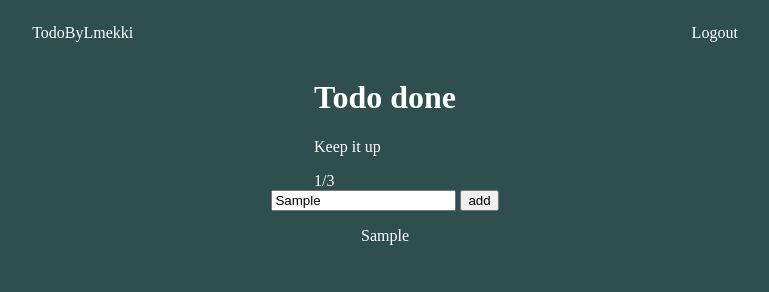
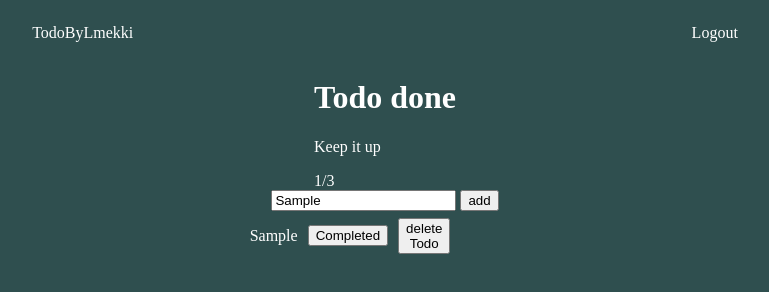
Before and after one commit to LMEKKI/todo, a plain HTML site: page index.html in a window 1280 px wide. Both pictures are taken after typing "Sample" into the empty fields and a click on the button "add". Shown: the whole page, without its empty margins (255-1024 px from the left). Drawn offline with Linux system fonts and the light colour scheme.

Commit message:
add more js

```diff
--- a/index.css
+++ b/index.css
@@ -13,3 +13,16 @@ body {
   align-items: center;
   justify-content: space-around;
 }
+
+.completed p {
+  text-decoration: line-through;
+  font-size: larger;
+}
+
+.todoDiv {
+  width: 70%;
+  display: flex;
+  justify-content: center;
+  align-items: center;
+  gap: 10px;
+}
--- a/index.js
+++ b/index.js
@@ -1,12 +1,24 @@
-todo_section = document.querySelector(".todo_section");
-todo_input = document.querySelector("#todo_input");
-addBtn = document.querySelector("#addBtn");
+const todo_section = document.querySelector(".todo_section");
+const todo_input = document.querySelector("#todo_input");
+const addBtn = document.querySelector("#addBtn");
 
 function creatTodo() {
   let todoDiv = document.createElement("div");
-  let todotext = document.createElement("p");
-  todotext.textContent = todo_input.value;
-  todoDiv.appendChild(todotext);
+  let completedTodo = document.createElement("button");
+  let deleteTodo = document.createElement("button");
+  let todoText = document.createElement("p");
+
+  todoDiv.classList.add("todoDiv");
+  completedTodo.classList.add("completedTodo");
+  deleteTodo.classList.add("deleteTodo");
+  completedTodo.textContent = "Completed";
+  deleteTodo.textContent = "delete Todo";
+
+  todoText.classList.add("todoText");
+  todoText.textContent = todo_input.value;
+  todoDiv.appendChild(todoText);
+  todoDiv.appendChild(completedTodo);
+  todoDiv.appendChild(deleteTodo);
   todo_section.appendChild(todoDiv);
 }
 
@@ -15,3 +27,13 @@ addBtn.addEventListener("click", (e) => {
   e.stopPropagation(); // Don't bubble/capture the event any further
   creatTodo();
 });
+
+document.addEventListener("click", function (e) {
+  let t = e.target.querySelector("todoDiv");
+  const todo = e.target.closets("completedTodo");
+  e.preventDefault(); // Cancel the native event
+  e.stopPropagation(); // Don't bubble/capture the event any further
+  if (todo) {
+    todo.removeChild(t);
+  }
+});
```
Also changed, not shown: features.txt (added).
